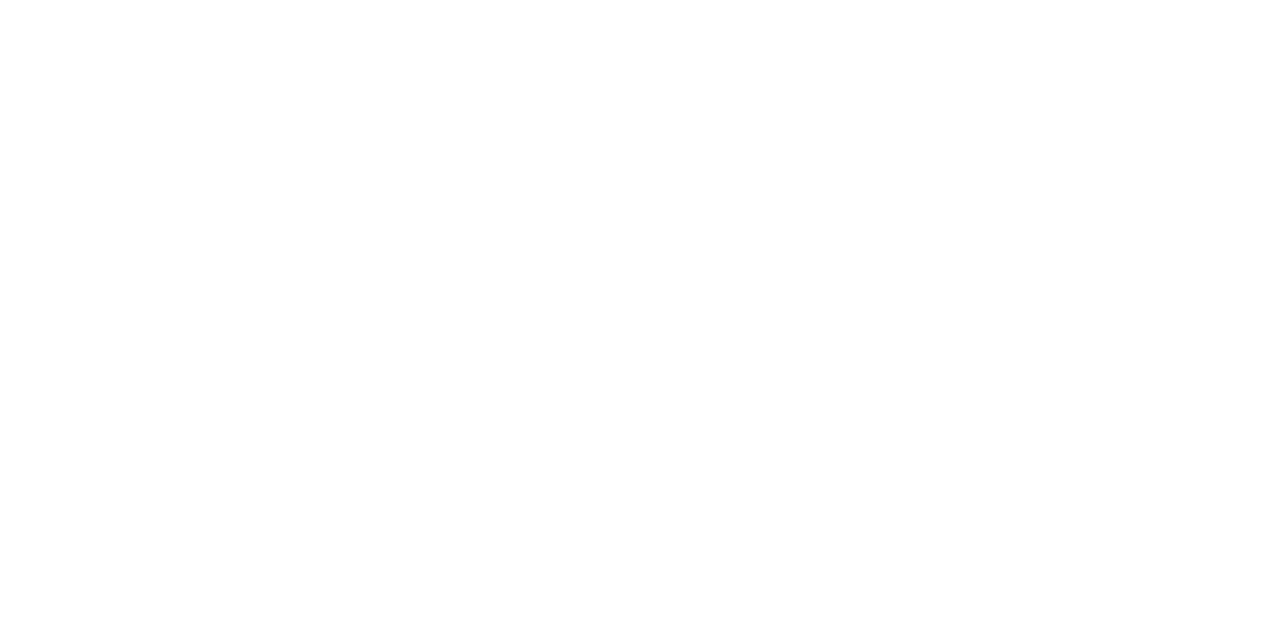
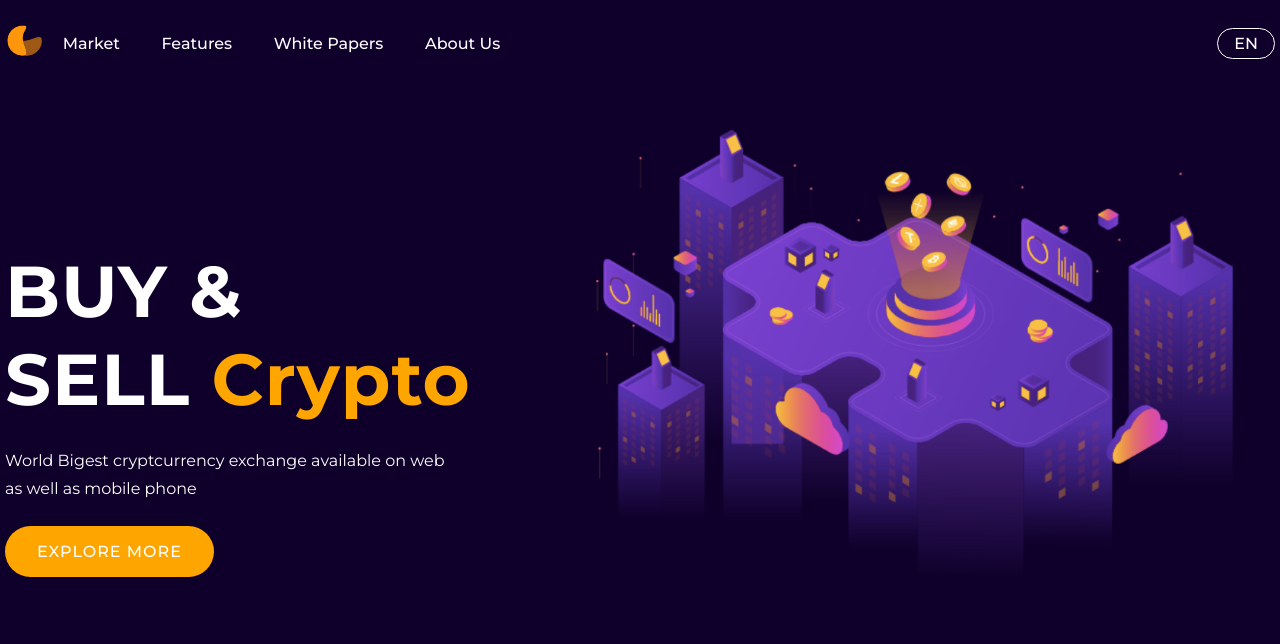
Before and after one commit to Ashik-Mahmud/crypto-currency, a plain HTML site: page index.html in a window 1280 px wide. Drawn offline with Linux system fonts and the light colour scheme.

Commit message:
already desinged by cryptocurrency website

```diff
--- a/index.html
+++ b/index.html
@@ -1,5 +1,6 @@
 <!DOCTYPE html>
 <html lang="en">
+
 <head>
     <meta charset="UTF-8">
     <meta http-equiv="X-UA-Compatible" content="IE=edge">
@@ -12,12 +13,38 @@
 
 
 </head>
+
 <body>
-
-
-
-
-
+    <!-- header -->
+    <header>
+        <div class="container">
+            <nav class="nav">
+                <div class="primary-menu">
+                    <a href="#" class="logo"><img class="img-fluid" src="./public/images/logo.png" alt="logo"></a>
+                    <ul>
+                        <li><a href="#">Market</a></li>
+                        <li><a href="#">Features</a></li>
+                        <li><a href="#">White Papers</a></li>
+                        <li><a href="#">About Us </a></li>
+                    </ul>
+                </div>
+                <div class="lng-toggle">
+                    <span class="name">En</span>
+                </div>
+            </nav>
+        </div>
+    </header>
+    <!-- main  -->
+    <main>
+        <div class="container">
+            <div class="content">
+                <h1>Buy & <br> SELL  <span class="colorize">Crypto</span></h1>
+                <p>World Bigest cryptcurrency exchange available on web <br> as well as mobile phone</p>
+                <a href="#" class="btn">Explore More</a>
+            </div>
+        </div>
+    </main>
 
 </body>
+
 </html>
--- a/public/css/style.css
+++ b/public/css/style.css
@@ -0,0 +1,129 @@
+/* Stylesheet  */
+
+/* Import Fonts  */
+@import url('https://fonts.googleapis.com/css2?family=Montserrat:wght@400;500;700&display=swap');
+
+/* base  */
+html {
+    scroll-behavior: smooth;
+}
+
+*,
+*::after,
+*::before {
+    margin: 0px;
+    padding: 0px;
+    box-sizing: border-box;
+}
+body{
+    font-size: 16px;
+    font-family: 'Montserrat',sans-serif;
+    background: url(../images/background.png) no-repeat;
+    background-size: cover;
+    background-position: center;
+    min-height: 100vh;
+    font-weight: 400;
+}
+a{
+    text-decoration: none;
+}
+section{
+    padding: 4rem 0rem;
+}
+ul{
+    list-style: none;
+    margin: 0px;
+}
+/* Common Class  */
+.container{
+    max-width: 1270px;
+    margin: auto;
+}
+.container-fluid{
+    max-width: 100%;
+    padding: 0rem 1.5rem;
+}
+.img-fluid{
+    max-width: 100%;
+    height: auto;
+}
+
+/* header area style */
+
+header{
+    position: relative;
+    padding: 1.5rem 0rem;
+}
+header nav.nav{
+    display: flex;
+    align-items: center;
+    justify-content: space-between;
+    position: relative;
+}
+.nav .primary-menu {
+    display: flex;
+    align-items: center;
+    justify-content: start;
+}
+.nav .primary-menu .logo{
+    width: 6%;
+}
+.nav ul{
+    display: flex;
+    align-items: center;
+    position: relative;
+}
+
+.nav ul a{
+    color: #fff;
+    font-weight: 500;
+    padding: 0rem 1.3rem;
+}
+
+.nav .lng-toggle {
+    position: relative;
+    border: 1px solid white;
+    padding: .3rem 1rem;
+    border-radius: 20px;
+    color: #fff;
+    font-weight: 500;
+    text-transform: uppercase;
+    cursor: pointer;
+    user-select: none;
+}
+
+
+main{
+    position: relative;
+}
+main .content{
+    padding: 4rem 0rem;
+    color: #fff;
+    padding-top: 10rem;
+}
+.colorize{
+    color: orange;
+    text-transform: capitalize;
+}
+
+.content h1{
+    font-size: 4.5rem;
+    text-transform: uppercase;
+    letter-spacing: 1px;
+}
+.content p{
+    color: #fefefe;
+    margin: 1.5rem 0rem;
+    line-height: 1.7;
+}
+.content a{
+    padding: 1rem 2rem;
+    display: inline-block;
+    background: orange;
+    color: #fff;
+    font-weight: 500;
+    border-radius: 40px;
+    text-transform: uppercase;
+    letter-spacing: 1px;
+    font-size: 1rem;
+}
```
